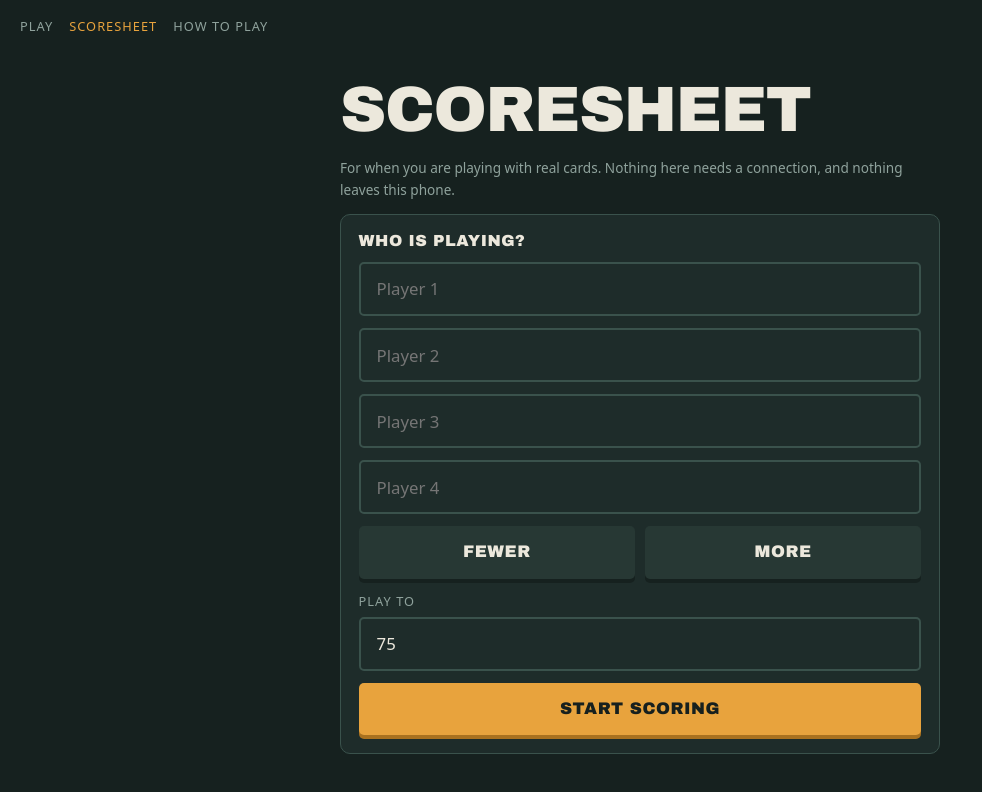
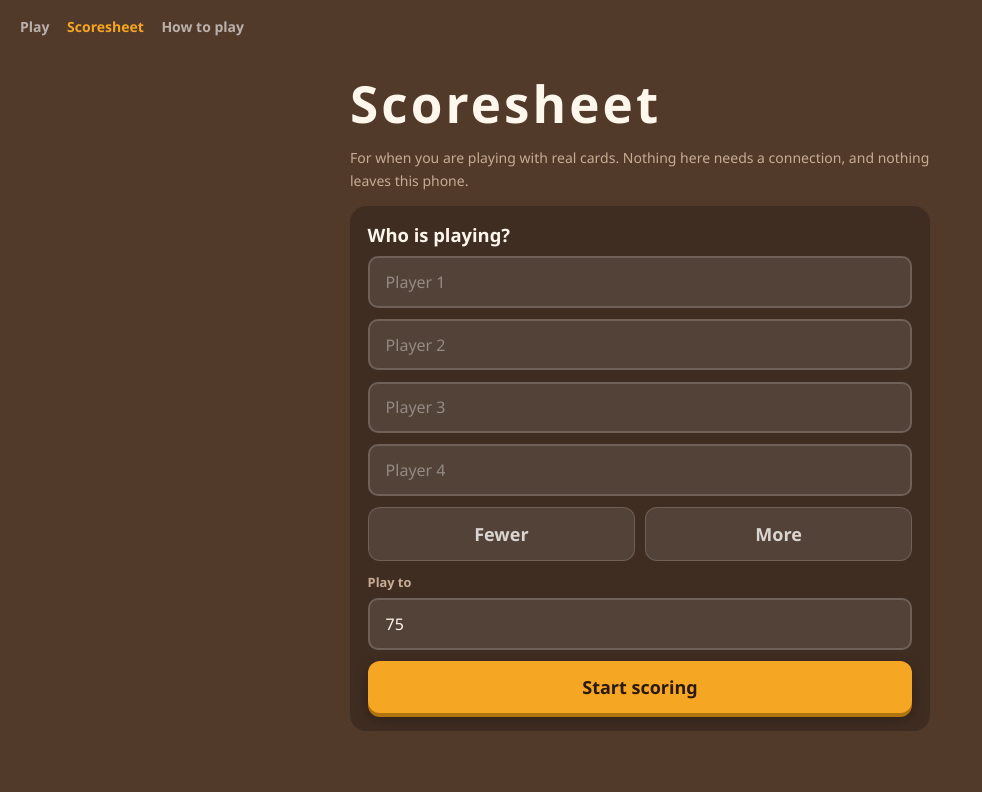
Before and after one commit to cgcezar/tenpile, a website: page public/scoresheet.html in a window 1280 px wide. Shown: the whole page, without its empty margins (0-982 px from the left). Drawn offline with Linux system fonts and the light colour scheme.

Commit message:
Refactor CSS for improved aesthetics and usability
Updated CSS variables for a warmer color palette and improved font styles. Adjusted button and card styles for better visual hierarchy and user interaction.

```diff
--- a/public/app.css
+++ b/public/app.css
@@ -1,22 +1,30 @@
-@import url('https://fonts.googleapis.com/css2?family=Archivo+Black&display=swap');
+:root {
+  /* A warm table rather than a cold one. Cards need to pop off it, so the
+     surface stays dark and desaturated while the suits stay loud. */
+  --table: #523A2B;
+  --felt:  #422E22;
+  --rail:  #654835;
+  --edge:  rgba(255, 255, 255, .16);
+  --chalk: #FFF6EC;
+  --dim:   #C6AC94;
 
-:root {
-  --table: #16211f;
-  --felt: #1e2c2a;
-  --rail: #273834;
-  --edge: #3a524c;
-  --chalk: #ece8dc;
-  --dim: #8fa29c;
-  --face: #f4f1e8;
-  --ink: #17201e;
-  --amber: #e8a33d;
-  --teal: #2fa08c;
-  --coral: #de5b4e;
-  --indigo: #7c74ce;
-  --alert: #f2c14e;
-  --display: 'Archivo Black', 'Arial Black', 'Helvetica Neue', sans-serif;
-  --body: ui-sans-serif, system-ui, -apple-system, 'Segoe UI', Roboto, sans-serif;
-  --r: 5px;
+  /* Four suits. Each also carries a filled/hollow glyph so the game is
+     playable without relying on colour alone. */
+  --c1: #D9453A;
+  --c2: #3B7FD4;
+  --c3: #3E9E52;
+  --c4: #F0A92E;
+  --ink1: #fff;
+  --ink2: #fff;
+  --ink3: #fff;
+  --ink4: #3A2408;
+
+  --gold: #F5A623;
+  --gold-deep: #B0740F;
+  --alert: #FFD166;
+
+  --font: 'Fredoka', ui-rounded, 'Segoe UI Variable', 'Segoe UI', system-ui, sans-serif;
+  --r: 12px;
 }
 
 * { box-sizing: border-box; }
@@ -25,105 +33,139 @@ body {
   margin: 0;
   background: var(--table);
   color: var(--chalk);
-  font-family: var(--body);
+  font-family: var(--font);
   font-size: 16px;
+  font-weight: 400;
   line-height: 1.6;
   -webkit-text-size-adjust: 100%;
   overscroll-behavior: none;
 }
 
-h1, h2, h3, .display {
-  font-family: var(--display);
-  font-weight: 400;
-  letter-spacing: -0.02em;
-  text-transform: uppercase;
-  line-height: 1.05;
-  margin: 0 0 .5rem;
-}
+h1, h2, h3 { font-weight: 700; line-height: 1.15; margin: 0 0 .5rem; }
+h1 { font-size: clamp(2.2rem, 10vw, 3.2rem); letter-spacing: .06em; }
+h2 { font-size: 1.1rem; color: var(--dim); font-weight: 600; }
+h3 { font-size: 1.15rem; }
+a { color: var(--gold); }
 
-h1 { font-size: clamp(2.4rem, 11vw, 4rem); }
-h2 { font-size: 1.15rem; letter-spacing: .04em; color: var(--dim); }
-h3 { font-size: 1rem; letter-spacing: .03em; }
-a { color: var(--amber); }
+.wrap { max-width: 620px; margin: 0 auto; padding: 1.25rem 1.25rem 4rem; }
 
-.wrap { max-width: 640px; margin: 0 auto; padding: 1.5rem 1.25rem 4rem; }
-
-/* The signature: everything is an enamel chip with a hard bottom edge. */
+/* Chunky pressed buttons: the 3D bottom edge is the whole personality. */
 .chip {
   display: block;
   width: 100%;
-  border: 0;
+  font-family: var(--font);
+  font-size: 1.125rem;
+  font-weight: 600;
+  padding: .875rem 1.25rem;
+  border: none;
   border-radius: var(--r);
-  padding: 1rem 1.25rem;
-  font: 400 1.05rem/1.2 var(--display);
-  letter-spacing: .03em;
-  text-transform: uppercase;
-  color: var(--ink);
-  background: var(--amber);
-  box-shadow: 0 4px 0 #a9711f;
+  background: var(--gold);
+  color: #2A1A0E;
+  box-shadow: 0 4px 0 var(--gold-deep), 0 6px 14px rgba(0, 0, 0, .32);
   cursor: pointer;
-  transition: transform .06s, box-shadow .06s;
   text-align: center;
   text-decoration: none;
+  transition: transform .07s ease, box-shadow .07s ease;
 }
-.chip:active { transform: translateY(3px); box-shadow: 0 1px 0 #a9711f; }
+.chip:active { transform: translateY(3px); box-shadow: 0 1px 0 var(--gold-deep); }
 .chip:focus-visible { outline: 3px solid var(--chalk); outline-offset: 3px; }
-.chip.quiet { background: var(--rail); color: var(--chalk); box-shadow: 0 4px 0 #16211f; }
-.chip.quiet:active { box-shadow: 0 1px 0 #16211f; }
-.chip[disabled] { opacity: .45; pointer-events: none; }
+.chip.quiet {
+  background: rgba(255, 255, 255, .1);
+  color: rgba(255, 255, 255, .78);
+  border: 1.5px solid var(--edge);
+  box-shadow: none;
+}
+.chip.quiet:active { transform: translateY(2px); }
+.chip[disabled] { opacity: .4; pointer-events: none; }
 
 input[type=text], input[type=number] {
   width: 100%;
-  background: var(--felt);
+  font-family: var(--font);
+  font-size: 1rem;
+  padding: .8rem 1rem;
+  border-radius: 10px;
   border: 2px solid var(--edge);
-  border-radius: var(--r);
+  background: rgba(255, 255, 255, .1);
   color: var(--chalk);
-  font: 400 1.05rem var(--body);
-  padding: .85rem 1rem;
+  outline: none;
 }
-input:focus-visible { outline: 3px solid var(--amber); outline-offset: 1px; border-color: var(--amber); }
-label { display: block; font-size: .8rem; letter-spacing: .08em; text-transform: uppercase; color: var(--dim); margin-bottom: .35rem; }
+input::placeholder { color: rgba(255, 255, 255, .38); }
+input:focus-visible { border-color: var(--gold); }
+label { display: block; font-size: .8rem; font-weight: 600; color: var(--dim); margin-bottom: .35rem; }
 
-.stack > * + * { margin-top: .75rem; }
-.panel { background: var(--felt); border: 1px solid var(--edge); border-radius: 10px; padding: 1.1rem; }
+.stack > * + * { margin-top: .7rem; }
+.panel { background: rgba(0, 0, 0, .22); border-radius: 16px; padding: 1.1rem; }
 .muted { color: var(--dim); }
-.small { font-size: .85rem; }
+.small { font-size: .875rem; }
 .row { display: flex; gap: .6rem; align-items: center; }
 .spread { display: flex; justify-content: space-between; align-items: baseline; gap: 1rem; }
 
+/* A nameplate for the wordmark, so the title reads as a printed logo. */
+.plate {
+  display: inline-flex; align-items: stretch; gap: 0;
+  background: rgba(0, 0, 0, .25); border-radius: 14px; overflow: hidden;
+  box-shadow: 0 3px 10px rgba(0, 0, 0, .3);
+}
+.plate span { width: 6px; background: var(--gold); }
+.plate h1 { margin: 0; padding: .3rem 1rem .35rem .85rem; }
+
+/* Decorative fanned deck. */
+.fan { position: relative; height: 130px; margin: .5rem auto 1rem; width: 210px; pointer-events: none; }
+.fan i {
+  position: absolute; left: 50%; bottom: 0; margin-left: -32px;
+  width: 64px; height: 90px; border-radius: 10px;
+  box-shadow: 0 5px 16px rgba(0, 0, 0, .45);
+  display: grid; place-items: center;
+  font-size: 1.5rem; font-weight: 700; font-style: normal;
+}
+.fan i::after { content: ''; position: absolute; inset: 5px; border: 1.5px solid rgba(255,255,255,.22); border-radius: 6px; }
+.fan i:nth-child(1) { background: var(--c1); color: var(--ink1); transform: rotate(-30deg) translate(-14px, 8px); }
+.fan i:nth-child(2) { background: var(--c2); color: var(--ink2); transform: rotate(-15deg) translate(-7px, 1px); }
+.fan i:nth-child(3) { background: var(--c3); color: var(--ink3); transform: rotate(0deg); }
+.fan i:nth-child(4) { background: var(--c4); color: var(--ink4); transform: rotate(15deg) translate(7px, 1px); }
+.fan i:nth-child(5) { background: var(--rail); color: var(--dim); transform: rotate(30deg) translate(14px, 8px); }
+
+.dots { display: flex; gap: 8px; justify-content: center; }
+.dots b { width: 9px; height: 9px; border-radius: 50%; }
+.dots b:nth-child(1) { background: var(--c1); }
+.dots b:nth-child(2) { background: var(--c2); }
+.dots b:nth-child(3) { background: var(--c3); }
+.dots b:nth-child(4) { background: var(--c4); }
+
 /* ---- cards ---- */
 .card {
-  --c: var(--amber);
+  --c: var(--c4); --i: var(--ink4);
   position: relative;
   background: var(--c);
-  border-radius: 4px;
-  color: #fff;
-  font: 400 1.35rem/1 var(--display);
+  color: var(--i);
+  border-radius: 10px;
+  font-size: 1.35rem;
+  font-weight: 700;
   display: grid;
   place-items: center;
   aspect-ratio: 5 / 7;
   min-width: 34px;
-  box-shadow: 0 3px 0 rgba(0,0,0,.42);
+  box-shadow: 0 3px 10px rgba(0, 0, 0, .38);
   user-select: none;
 }
-.card.amber  { --c: var(--amber); }
-.card.teal   { --c: var(--teal); }
-.card.coral  { --c: var(--coral); }
-.card.indigo { --c: var(--indigo); }
-.card.back { background: var(--rail); color: var(--dim); box-shadow: 0 3px 0 #101917; }
-.card.empty { background: transparent; border: 2px dashed var(--edge); box-shadow: none; color: var(--edge); }
-.card .mark { position: absolute; top: 2px; right: 4px; font-size: .6rem; opacity: .8; }
+.card::after { content: ''; position: absolute; inset: 4px; border: 1.5px solid rgba(255, 255, 255, .2); border-radius: 6px; pointer-events: none; }
+.card.amber  { --c: var(--c4); --i: var(--ink4); }
+.card.teal   { --c: var(--c2); --i: var(--ink2); }
+.card.coral  { --c: var(--c1); --i: var(--ink1); }
+.card.indigo { --c: var(--c3); --i: var(--ink3); }
+.card.back { background: var(--rail); color: var(--dim); }
+.card.empty { background: rgba(255, 255, 255, .06); border: 2px dashed var(--edge); box-shadow: none; color: rgba(255, 255, 255, .35); }
+.card.empty::after { display: none; }
+.card .mark { position: absolute; top: 3px; right: 5px; font-size: .6rem; opacity: .85; }
 .card.pick { outline: 3px solid var(--alert); outline-offset: 2px; }
 
-nav.crumbs { display: flex; gap: 1rem; padding: 1rem 1.25rem; font-size: .8rem; letter-spacing: .08em; text-transform: uppercase; }
-nav.crumbs a { color: var(--dim); text-decoration: none; }
-nav.crumbs a:hover, nav.crumbs a[aria-current] { color: var(--amber); }
+nav.crumbs { display: flex; gap: 1.1rem; padding: 1rem 1.25rem; font-size: .875rem; font-weight: 600; }
+nav.crumbs a { color: rgba(255, 255, 255, .6); text-decoration: none; }
+nav.crumbs a:hover, nav.crumbs a[aria-current] { color: var(--gold); }
 
 table { width: 100%; border-collapse: collapse; }
 th, td { padding: .5rem .4rem; text-align: right; border-bottom: 1px solid var(--edge); font-variant-numeric: tabular-nums; }
 th:first-child, td:first-child { text-align: left; }
-th { font-size: .72rem; letter-spacing: .08em; text-transform: uppercase; color: var(--dim); font-weight: 400; }
+th { font-size: .78rem; color: var(--dim); font-weight: 600; }
 
-@media (prefers-reduced-motion: reduce) {
-  * { transition: none !important; animation: none !important; }
-}
+@media (prefers-reduced-motion: reduce) { * { transition: none !important; animation: none !important; } }
```
